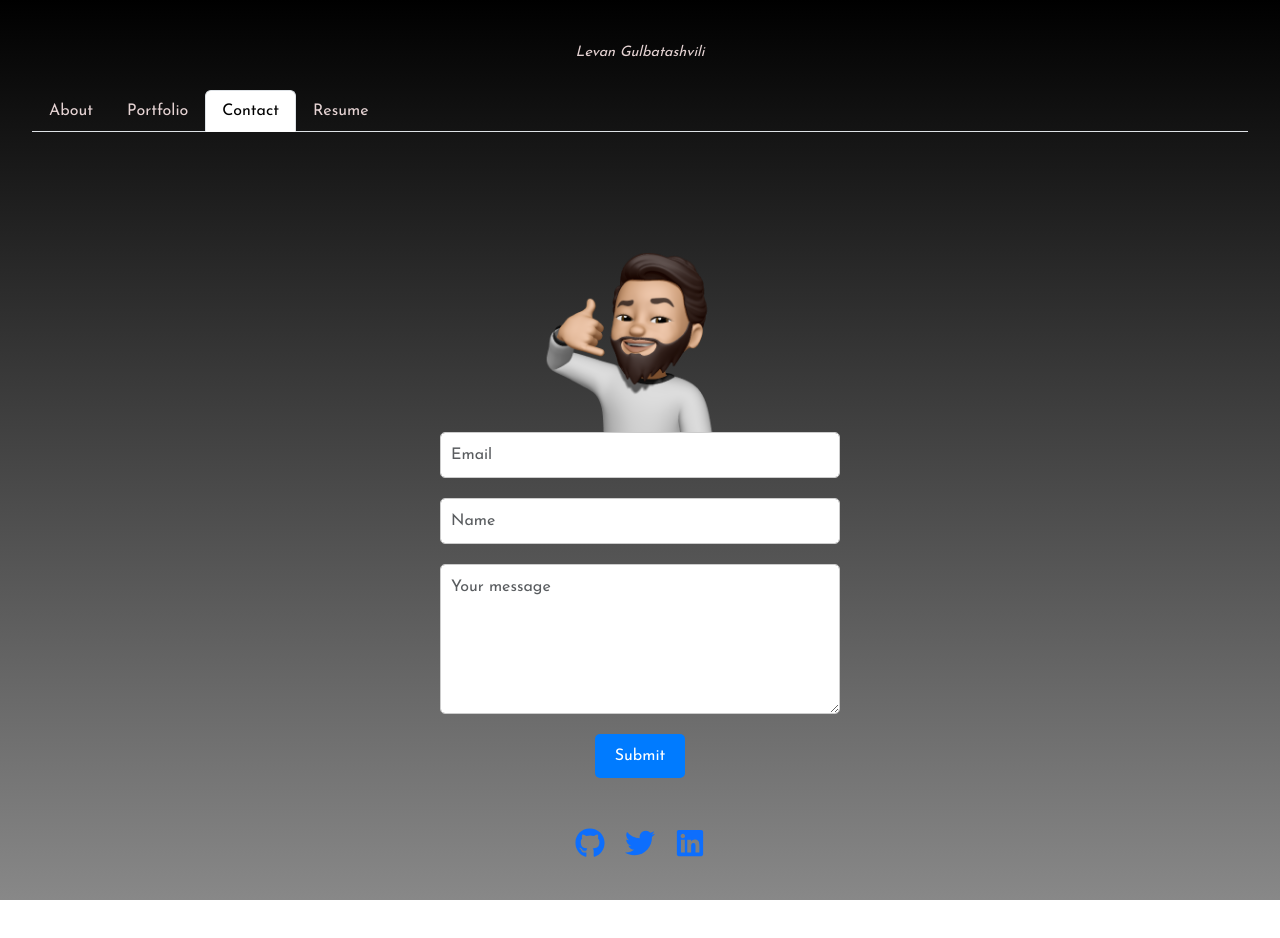
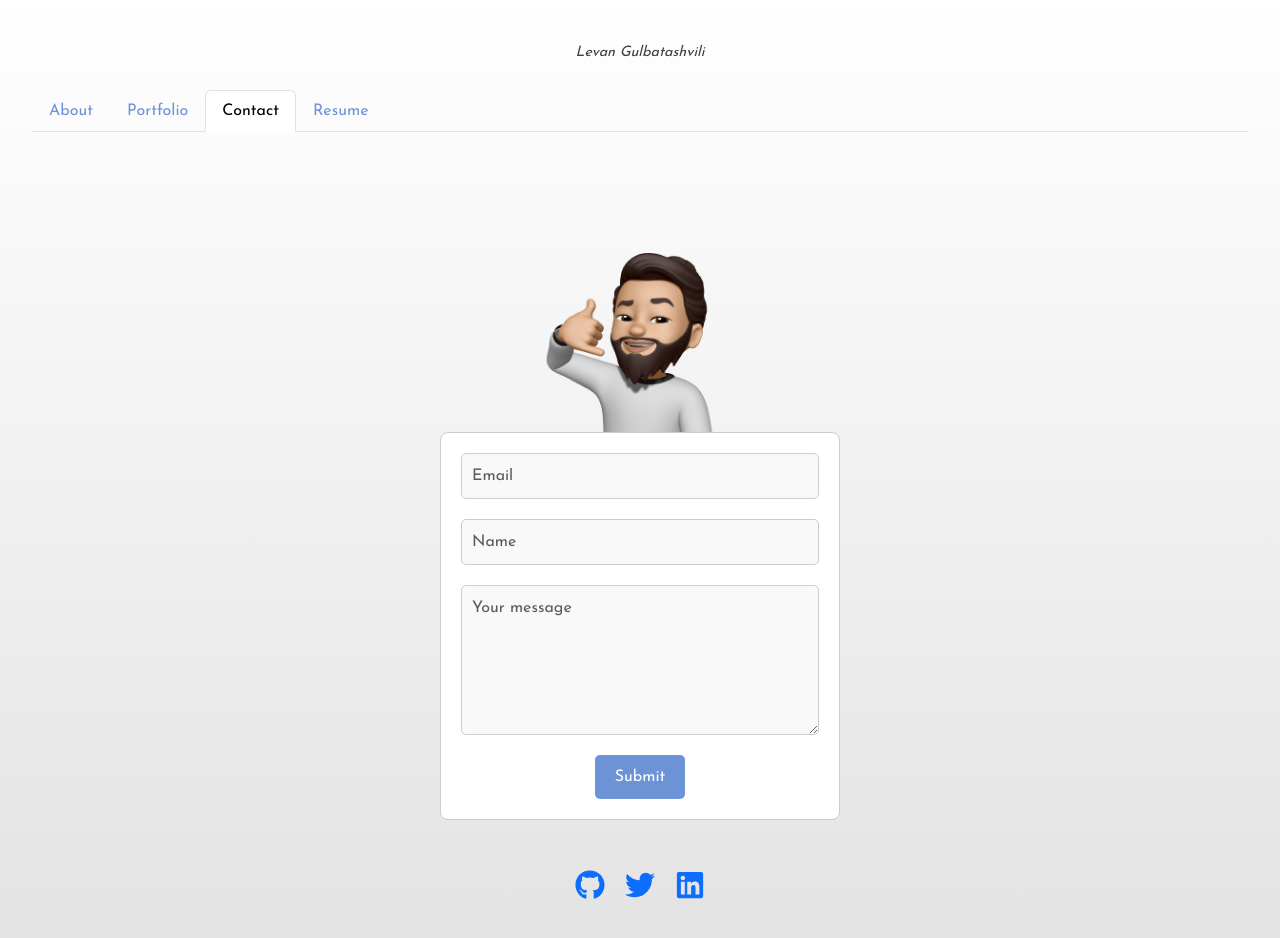
Before and after one commit to Levangul/LevanPortfolio, a React (Vite) app: page /Contact in a window 1280 px wide. Shown: the top 938 px of the page. Before the commit the page ends 900 px from the top, so only its background shows below. Built offline with nearby package versions, Linux system fonts and the light colour scheme.

Commit message:
css about me and resume changes

```diff
--- a/src/App.css
+++ b/src/App.css
@@ -1,62 +1,89 @@
 @import url("https://fonts.googleapis.com/css?family=Josefin+Sans");
+
+:root {
+  --primary-color: #6b93d6; /* Softer blue */
+  --primary-color-hover: #537bb8; /* Slightly darker blue for hover */
+  --accent-color: #ffd166; /* Warm yellow */
+  --text-color: #3e3e3e; /* Dark grey for better readability */
+  --background-color: #f9f9f9; /* Light background color */
+  --background-gradient: linear-gradient(to bottom, #ffffff, #e3e3e3); /* Light gradient background */
+  --card-background: #ffffff; /* White card background */
+  --card-hover: #f1f1f1; /* Light grey for card hover */
+  --border-color: #cccccc; /* Light grey border */
+  --link-color: #6b93d6; /* Primary color for links */
+  --link-hover-color: #676665; /* Accent color for link hover */
+  --light-border-color: rgba(0, 0, 0, 0.1); /* Light border color */
+  --font-family: 'Josefin Sans', cursive;
+}
 
 #root {
   margin: 0 auto;
   padding: 2rem;
   text-align: center;
-  color: #e5d3d3;
-  background-image: linear-gradient(to bottom, #000000, #888888);
+  color: var(--text-color);
+  background-image: var(--background-gradient);
 }
+
 body {
-  font-family: "Josefin Sans", cursive;
+  font-family: var(--font-family);
+  color: var(--text-color);
+  background-color: var(--background-color);
 }
+
 .nav-link {
-  color: #e5d3d3;
+  color: var(--link-color);
 }
+
 .nav-link:hover {
-  color: #888888;
+  color: var(--link-hover-color);
 }
 
 .skills {
-  border-style: solid;
+  border: 1px solid var(--border-color);
   animation: glowing-border 2.5s infinite alternate;
   padding: 20px;
   margin-top: 50px;
   background-image: linear-gradient(
     to bottom,
-    rgba(57, 47, 47, 0.5),
-    rgba(105, 97, 97, 0.2)
+    rgba(255, 255, 255, 0.8),
+    rgba(255, 255, 255, 0.6)
   );
 }
 
 @keyframes glowing-border {
   from {
-    border-color: #ffffff;
+    border-color: var(--accent-color);
   }
   to {
-    border-color: rgba(105, 97, 97, 0.2);
+    border-color: var(--light-border-color);
   }
 }
+
 .about-section {
   display: flex;
   flex-direction: column;
   align-items: center;
   text-align: center;
 }
+
 .section-title {
   text-align: center;
   margin-bottom: 40px;
+  color: var(--primary-color);
 }
 
 .project-card {
-  border: 1px solid #ccc;
+  background-color: var(--card-background);
+  border: 1px solid var(--border-color);
   border-radius: 8px;
   overflow: hidden;
-  transition: transform 0.3s ease-in-out;
+  transition: transform 0.3s ease-in-out, box-shadow 0.3s ease-in-out;
 }
 
 .project-card:hover {
-  transform: translateY(-5px);
+  transform: translateY(-10px) scale(1.05);
+  box-shadow: 0 8px 16px rgba(0, 0, 0, 0.2);
+  background-color: var(--card-hover);
 }
 
 .project-image {
@@ -71,22 +98,22 @@ body {
 .project-name {
   font-size: 1.2rem;
   margin-bottom: 10px;
+  color: var(--primary-color);
 }
 
 .project-link {
-  display: inline-block;
-  padding: 8px 16px;
-  background-color: #007bff;
+  background: var(--primary-color);
   color: #fff;
   text-decoration: none;
   border-radius: 4px;
-  transition: background-color 0.3s ease-in-out;
+  transition: background-color 0.3s ease-in-out, transform 0.3s ease-in-out;
 }
 
 .project-link:hover {
-  background-color: #0056b3;
+  background-color: var(--primary-color-hover);
+  transform: scale(1.05);
+  text-shadow: 1px 1px 3px rgba(0, 0, 0, 0.2);
 }
-
 
 .container {
   margin-top: 100px;
@@ -95,13 +122,16 @@ body {
 .photo-2 {
   width: 200px;
   border-radius: 50%;
+
 }
 
 .photo:hover {
   transform: scale(1.1);
 }
+
 .info-container {
   max-width: 700px;
+  color: var(--text-color);
 }
 
 .social-icons {
@@ -109,29 +139,39 @@ body {
   justify-content: flex-start;
   margin-bottom: 10px;
 }
+
 .footer {
   margin-top: 50px;
+  color: var(--text-color);
 }
+
 .footer {
   display: flex;
   flex-direction: column;
   align-items: center;
   text-align: center;
 }
+
 .centered-text {
   margin-top: 10px;
 }
+
 .icon {
   margin: 0 10px;
   font-size: 30px;
 }
 
 .skills p:hover {
-  color: #ebebeb;
+  color: var(--primary-color);
 }
+
 .contact-form {
   max-width: 400px;
   margin: 0 auto;
+  background-color: var(--card-background);
+  padding: 20px;
+  border-radius: 8px;
+  border: 1px solid var(--border-color);
 }
 
 .form-group {
@@ -142,7 +182,9 @@ body {
   width: 100%;
   padding: 10px;
   border-radius: 5px;
-  border: 1px solid #ccc;
+  border: 1px solid var(--border-color);
+  background-color: var(--background-color);
+  color: var(--text-color);
 }
 
 textarea.form-control {
@@ -152,40 +194,40 @@ textarea.form-control {
 .btn-primary {
   padding: 10px 20px;
   border-radius: 5px;
-  background-color: #007bff;
+  background-color: var(--primary-color);
   color: #fff;
   border: none;
   cursor: pointer;
+  transition: background-color 0.3s ease;
 }
 
 .btn-primary:hover {
-  background-color: #0056b3;
+  background-color: var(--primary-color-hover);
 }
 
 .screenshot {
-  box-shadow: 0px 0px 5px rgba(0, 0, 0, 0.5);
-  transition: box-shadow 0.3s ease;
-
+  box-shadow: 0px 0px 5px rgba(0, 0, 0, 0.2);
+  transition: box-shadow 0.3s ease, transform 0.3s ease;
   display: flex;
   justify-content: center;
   align-items: center;
 }
 
+.screenshot:hover {
+  box-shadow: 0px 0px 10px rgba(0, 0, 0, 0.3);
+  transform: scale(1.05);
+}
+
+.error-text {
+  color: var(--primary-color);
+}
 
 p {
   font-size: 0.9em;
   font-style: italic;
-  height: auto;
   padding: 10px;
 }
 
-.screenshot:hover {
-  box-shadow: 0px 0px 10px rgba(255, 255, 255, 0.909);
-}
-
-.error-text {
-  color: red;
-}
 @media (min-width: 768px) {
   .about-section {
     flex-direction: row;
--- a/src/components/About.jsx
+++ b/src/components/About.jsx
@@ -27,12 +27,7 @@ function About() {
           <div className="col-lg-8 col-md-6">
             <div className="info-container fs-4 lh-base">
               <p>
-                Hi there, my name is Levan! I am a full-stack developer,
-                journalist and musician from Brooklyn, New York. I love working
-                on details and putting everything in order... I assume it is
-                obvious based on the things I choose to do in my life. I love to
-                make things coherent and simple. Originally from Tbilisi,
-                Georgia, I moved to New York in 2022 for new challenges.
+              Hi! I’m Levan, a full-stack developer, journalist, and musician based in Brooklyn, New York. I’m passionate about crafting details and bringing clarity to everything I do, whether it’s coding, writing, or making music. I thrive on creating things that are coherent and straightforward. Originally from Tbilisi, Georgia, I moved to New York in 2022 to embrace new challenges and continue growing in my journey.
               </p>
             </div>
           </div>
--- a/src/components/Resume.jsx
+++ b/src/components/Resume.jsx
@@ -1,23 +1,24 @@
-import ResumeImage from "../assets/6CF567B8-F852-428F-B840-D2F139162A69_1_105_c.jpeg";
+import ResumePDF from "../assets/Levan_Gulbatashvili_Resume.pdf";
 
 const Resume = () => {
   return (
     <div className="font-roboto mx-auto my-10 max-w-4xl p-8 rounded-lg shadow-lg text-center">
       <h1 className="text-4xl font-bold text-indigo-600 mb-6">Resume</h1>
       <div className="flex flex-col items-center justify-center">
-        <div className="flex flex-col items-center">
-          <img
-            src={ResumeImage}
-            alt="Resume"
-            className="w-full max-w-full border border-gray-300 rounded shadow"
-            style={{ maxWidth: "100%" }}
+        <div className="flex flex-col items-center w-full">
+          {/* Displaying the PDF with increased size */}
+          <iframe
+            src={ResumePDF}
+            title="Resume"
+            className="border border-gray-300 rounded shadow"
+            style={{ width: "100%", height: "800px" }}
           />
         </div>
         <div className="mt-4">
           <a
-            href={ResumeImage}
+            href={ResumePDF}
             download
-            className= "text-white font-bold py-2 px-4 rounded-full "
+            className="bg-indigo-600 text-white font-bold py-2 px-4 rounded-full"
           >
             Download
           </a>
--- a/src/main.jsx
+++ b/src/main.jsx
@@ -1,5 +1,6 @@
 import ReactDOM from "react-dom/client";
 import { createBrowserRouter, RouterProvider } from "react-router-dom";
+
 
 import "bootstrap/dist/css/bootstrap.min.css";
 import './App.css'
```
Also changed, not shown: 1 other file (tests, documents, lock files or other folders).
